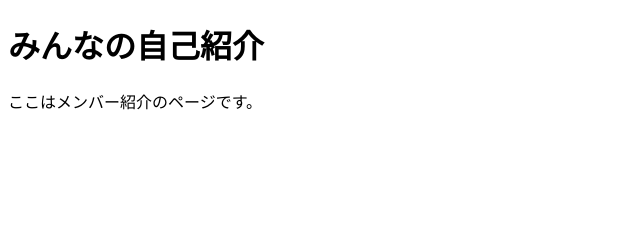
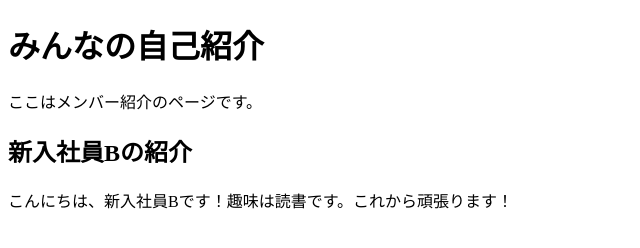
Before and after one commit to ohta325/new_employee_git_task, a plain HTML site: page index.html in a window 1280 px wide. Shown: the whole page, without its empty margins (0-640 px from the left). Drawn offline with Linux system fonts and the light colour scheme.

Commit message:
feat: 新入社員Bの自己紹介を追加

```diff
--- a/index.html
+++ b/index.html
@@ -7,5 +7,7 @@
 <body>
 	<h1>みんなの自己紹介</h1>
 	<p>ここはメンバー紹介のページです。</p>
+	<h2>新入社員Bの紹介</h2>
+	<p>こんにちは、新入社員Bです！趣味は読書です。これから頑張ります！</p>
 </body>
 </html>
```
